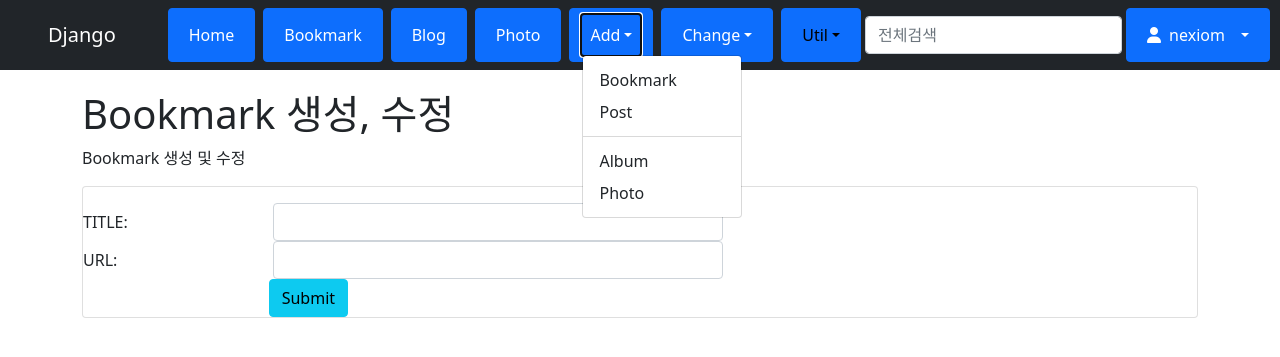
After one commit to nexiom1221/Django, a Django app: page /bookmark/add/ in a window 1280 px wide, after a click on "Add". The commit adds this page. Shown: the top 357 px of the page. Run offline with Django 3.2, Linux system fonts and the light colour scheme; a user stored in the database is signed in; parts of the project's set-up code (start-up, migrations or seed data) failed here and were passed over; some libraries are stand-ins or nearby versions.

Commit message:
CRUD 기능(글 작성,삭제,수정)

```diff
--- a/blog/blog2/views.py
+++ b/blog/blog2/views.py
@@ -102,7 +102,7 @@ class PostCreateView(LoginRequiredMixin, CreateView):
         return super().form_valid(form)
 
 class PostChangeLV(LoginRequiredMixin, ListView):
-    template_name = 'blog/post_change_list.html'
+    template_name = 'blog2/post_change_list.html'
 
     def get_queryset(self):
         return Post.objects.filter(owner=self.request.user)
--- /dev/null
+++ b/blog/bookmark/templates/bookmark/bookmark_form.html
@@ -0,0 +1,39 @@
+{% extends 'base.html' %}
+{% load widget_tweaks %}
+
+{% block title %}bookmark_form.html{% endblock %}
+
+{% block content %}
+
+<h1>Bookmark 생성, 수정</h1>
+<p class="font-italic">Bookmark 생성 및 수정</p>
+
+{% if form.errors %}
+<div class="alert alert-danger">
+    <div class="font-weight-bold">오류</div>
+    {{ form.errors }}
+</div>
+{% endif %}
+
+<form action="." method="post" class="card pt-3">{% csrf_token %}
+    <div class="form-group row">
+        {{ form.title|add_label_class:"col-form-label col-sm-2 ml-3 font-weight-bold" }}
+        <div class="col-sm-5">
+            {{ form.title|add_class:"form-control"|attr:"autofocus" }}
+        </div>
+    </div>
+
+    <div class="form-group row">
+        {{ form.url|add_label_class:"col-form-label col-sm-2 ml-3 font-weight-bold" }}
+        <div class="col-sm-5">
+            {{ form.url|add_class:"form-control" }}
+        </div>
+    </div>
+
+    <div class="form-group">
+        <div class="offset-sm-2 col-sm-5">
+            <input type="submit" value="Submit" class="btn btn-info" />
+        </div>
+    </div>
+</form>
+{% endblock %}
--- a/blog/templates/base.html
+++ b/blog/templates/base.html
@@ -38,7 +38,26 @@
               <li class="nav-item mx-1 btn btn-primary">
                 <a class="nav-link text-white" href="{% url 'photo:index' %}">Photo</a>
               </li>
-
+              <li class="nav-item dropdown mx-1 btn btn-primary">
+                <a class="nav-link dropdown-toggle text-white" href="#" data-toggle="dropdown">Add</a>
+                <div class="dropdown-menu">
+                  <a class="dropdown-item" href="{% url 'bookmark:add' %}">Bookmark</a>
+                  <a class="dropdown-item" href="{% url 'blog2:add' %}">Post</a>
+                  <div class="dropdown-divider"></div>
+                  <a class="dropdown-item" href="">Album</a>
+                  <a class="dropdown-item" href="">Photo</a>
+                </div>
+              </li>
+              <li class="nav-item dropdown mx-1 btn btn-primary">
+                <a class="nav-link dropdown-toggle text-white" href="#" data-toggle="dropdown">Change</a>
+                <div class="dropdown-menu">
+                  <a class="dropdown-item" href="{% url 'bookmark:change' %}">Bookmark</a>
+                  <a class="dropdown-item" href="{% url 'blog2:change' %}">Post</a>
+                  <div class="dropdown-divider"></div>
+                  <a class="dropdown-item" href="">Album</a>
+                  <a class="dropdown-item" href="">Photo</a>
+                </div>
+              </li>
               <li class="nav-item dropdown mx-1 btn btn-primary">
                 <a class="nav-link dropdown-toggle text-black" href="#" data-toggle="dropdown">Util</a>
                 <div class="dropdown-menu">
@@ -48,7 +67,6 @@
                     <a class="dropdown-item" href="{% url 'blog2:search' %}">Search</a>
                 </div>
               </li>
-
             </ul>
 
             <form class="form-inline my-2" action="" method="post"> {% csrf_token %}
```
Also changed, not shown: blog/blog2/templates/blog2/post_change_list.html (added, +33 -0 lines), blog/blog2/templates/blog2/post_confirm_delete.html (added, +15 -0 lines), blog/blog2/templates/blog2/post_form.html (added, +63 -0 lines), blog/bookmark/templates/bookmark/bookmark_change_list.html (added, +32 -0 lines), blog/bookmark/templates/bookmark/bookmark_confirm_delete.html (added, +14 -0 lines), blog/templates/403.html (added, +13 -0 lines), blog/db.sqlite3.
